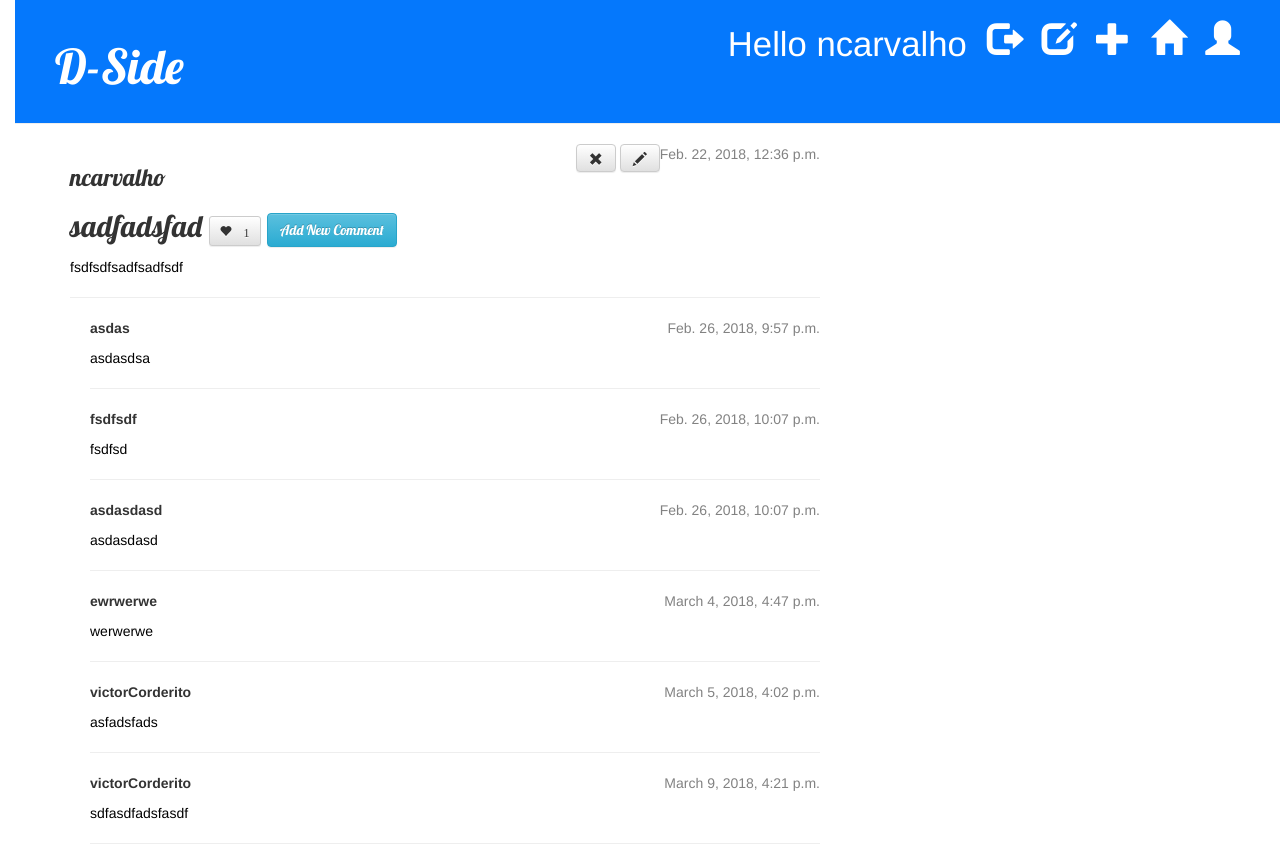
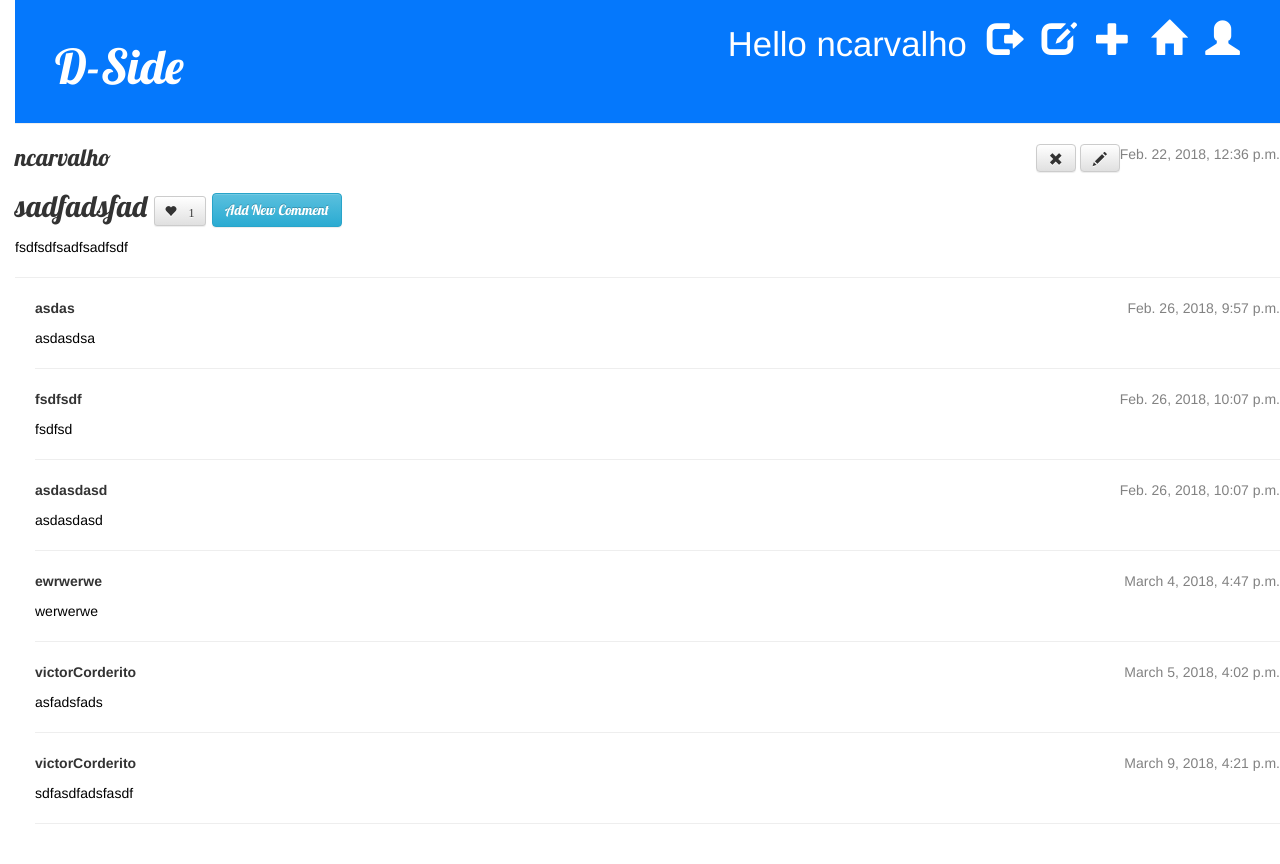
Before and after one commit to Yulvir/Django_blog, a Django app: a page that uses blog/templates/blog/base.html in a window 1280 px wide. After the commit the page ends 824 px from the top, so only its background shows below. Run offline with Django 3.2, Linux system fonts and the light colour scheme; a user stored in the database is signed in; data comes from the database, SQL or seed files in the repository; both versions use the stored data as it was after the commit; some libraries are stand-ins or nearby versions.

Commit message:
post list display and input text improvement

```diff
--- a/blog/static/js/post_detail.js
+++ b/blog/static/js/post_detail.js
@@ -18,33 +18,62 @@ function insertAfter(referenceNode, newNode) {
 
 $(document).ready(function() {
     $('.add-new-comment').click(function() {
-
+        console.log("Estroy dentyro")
         //Disable button after one click, if not show new text input for every click
         $(this).prop('disabled', true);
 
+        /*
         var parent = document.getElementById('text-box-input')
         var div = document.createElement('div')
         div.setAttribute('class', 'input-group mb-3')
         div.setAttribute('id', 'input-group mb-3')
         insertAfter(parent, div)
 
+
         var parent = document.getElementById('input-group mb-3')
         var input = document.createElement("input");
         input.setAttribute('type', 'text');
         input.setAttribute('class', 'form-control');
         input.setAttribute('placeholder', "Left your comment here");
-        input.style.height="50%";
-        input.style.width="50%";
+
         parent.appendChild(input)
 
-        var div = document.createElement('span')
-        div.setAttribute('class', 'input-group-append')
-        var btn = document.createElement('button')
-        btn.setAttribute('class', 'btn btn-outline-secondary')
-        btn.setAttribute('content', 'Publish');
-        div.appendChild(btn)
+        parent.appendChild(div)
+        */
 
-        parent.appendChild(div)
+        var comment_text = document.createElement("textarea")
+        comment_text.setAttribute("id", "text-box-input")
+        var like_comment_div = document.getElementById('like_comment_div')
+        insertAfter(parent, like_comment_div)
+//This span is used to measure the size of the textarea
+//it should have the same font and text with the textarea and should be hidden
+        var span = $('<span>').css('display','inline-block')
+                              .css('word-break','break-all')
+                              .appendTo('#text-box-input')
+        function initSpan(textarea){
+          span.text(textarea.text())
+              .width(textarea.width())
+              .css('font',textarea.css('font'));
+        }
+        $('textarea').on({
+            input: function(){
+               var text = $(this).val();
+               console.log
+               span.text(text);
+               $(this).height(text ? span.height() : '1.1em');
+            },
+            focus: function(){
+               initSpan($(this));
+            },
+            keypress: function(e){
+               //cancel the Enter keystroke, otherwise a new line will be created
+               //This ensures the correct behavior when user types Enter
+               //into an input field
+               if(e.which == 13) e.preventDefault();
+            }
+        });
+
+
 
     });
 });
--- a/blog/templates/blog/base.html
+++ b/blog/templates/blog/base.html
@@ -26,13 +26,8 @@
     <h1><a href="/">D-Side</a></h1>
 
         </div>
-        <div class="content container">
-            <div class="row">
-                <div class="col-md-8">
-                {% block content %}
-                {% endblock %}
-                </div>
-            </div>
-        </div>
+        {% block content %}
+        {% endblock %}
+
     </body>
     </html>
--- a/blog/templates/blog/post_detail.html
+++ b/blog/templates/blog/post_detail.html
@@ -19,7 +19,7 @@
 
     </div>
 
-<div>
+<div class="like_comment_div">
 <h3>{{ post.author.username }}</h3>
         <h2>{{ post.title }} <span>
         <button class="likes post-likes glyphicon glyphicon-heart btn btn-default btn-sm" id="heart-icon" data-post-id="{{ post.pk }}" >
@@ -27,18 +27,14 @@
                 </button>
             </span>
             <spn>
-                <button class="btn btn-info add-new-comment" id="add-new-comment-btn" data-href="{% url 'add_comment_to_post' pk=post.pk username=user.username %}"><i class="fa fa-plus"></i> Add New Comment</button>
+                <button class="btn btn-info add-new-comment" id="add-new-comment-btn" ><i class="fa fa-plus"></i> Add New Comment</button>
             </spn>
         </h2>
     <p>{{ post.question }}</p>
 
-    <div id="text-box-input">
+
 
 </div>
-
-</div>
-
-
 
 
 <hr>
```
Also changed, not shown: db.sqlite3.
